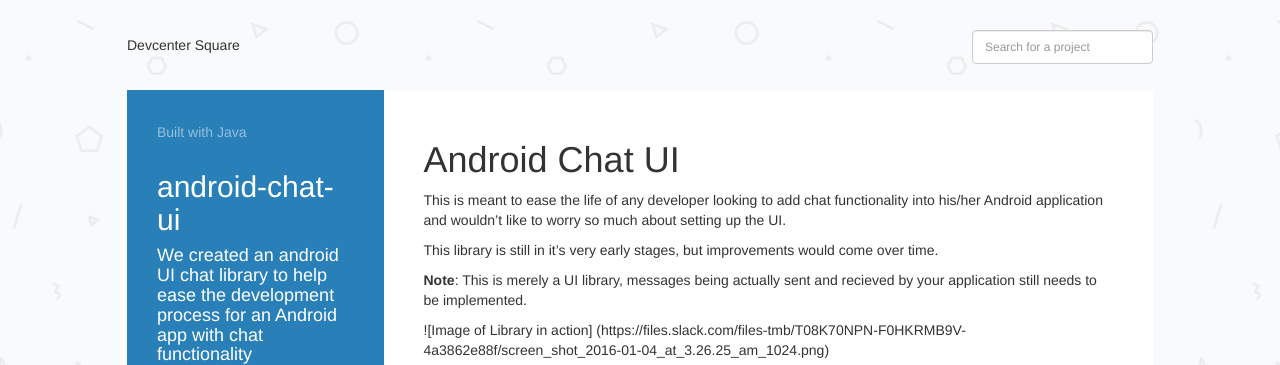
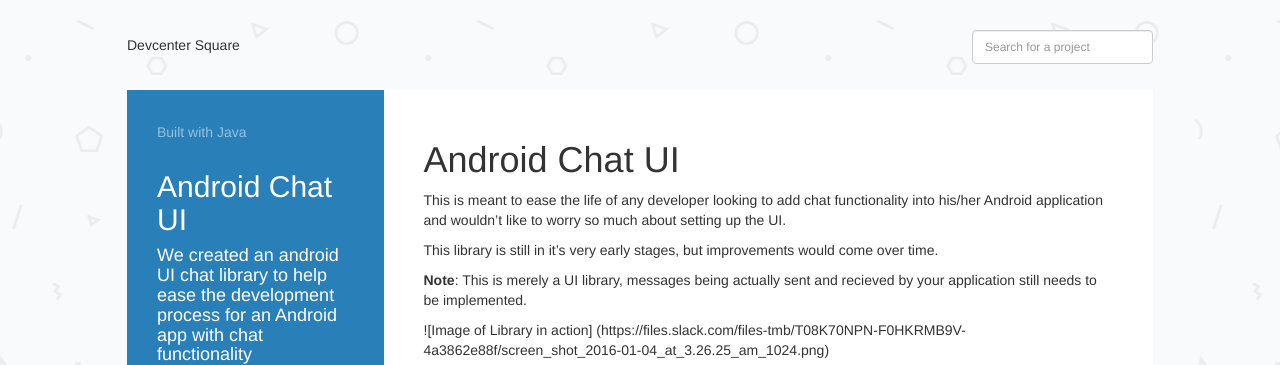
Before and after one commit to devcenter-square/devcenter-square.github.io, a Jekyll site: the page built from _posts/2016-08-30-android-chat-ui.markdown, in a window 1280 px wide. Shown: the top 365 px of the page. Built offline with Jekyll 4.4.1, drawn with Linux system fonts in a browser that asks for light colours; some web fonts are replaced.

```diff
--- a/_posts/2016-08-30-android-chat-ui.markdown
+++ b/_posts/2016-08-30-android-chat-ui.markdown
@@ -1,6 +1,6 @@
 ---
 layout: project
-title:  "android-chat-ui"
+title:  "Android Chat UI"
 date:   2016-08-30 13:20:00
 language: "Java"
 summary: "We created an android UI chat library to help ease the development process for an Android app with chat functionality"
```
